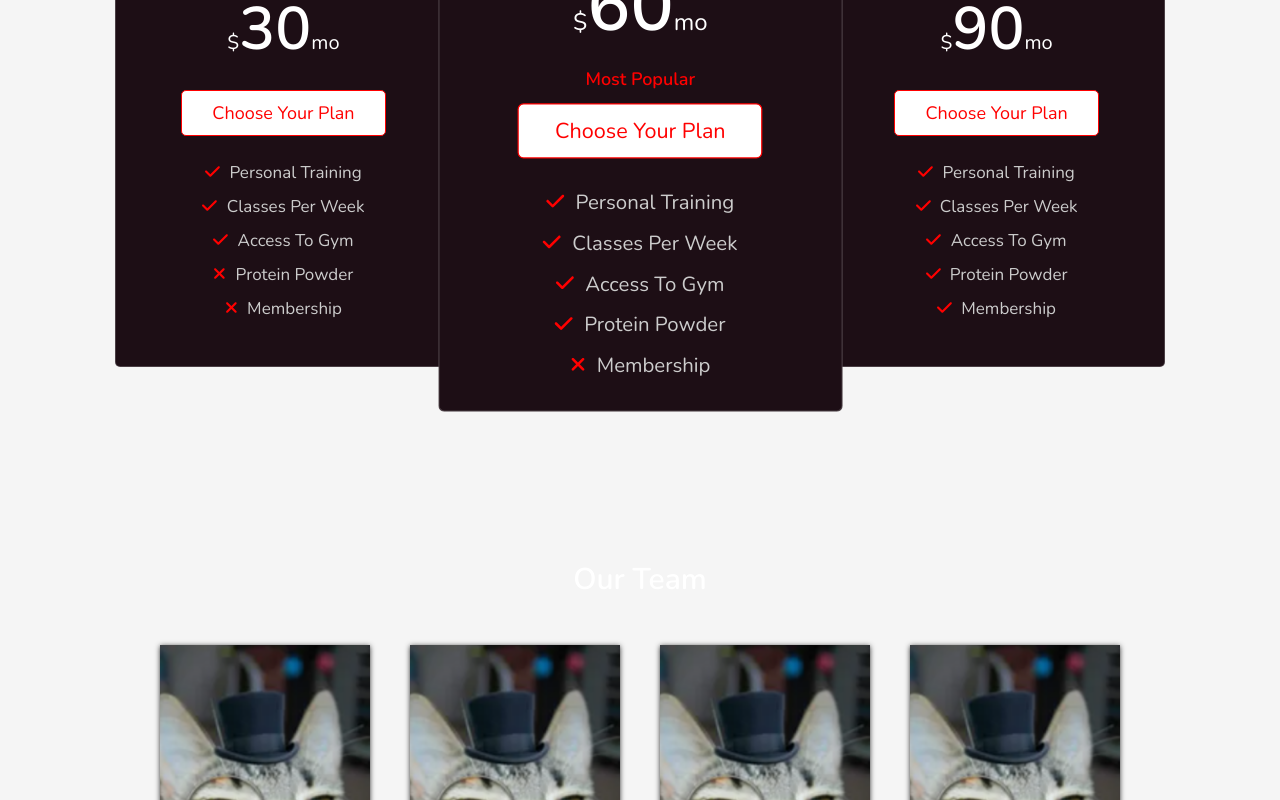
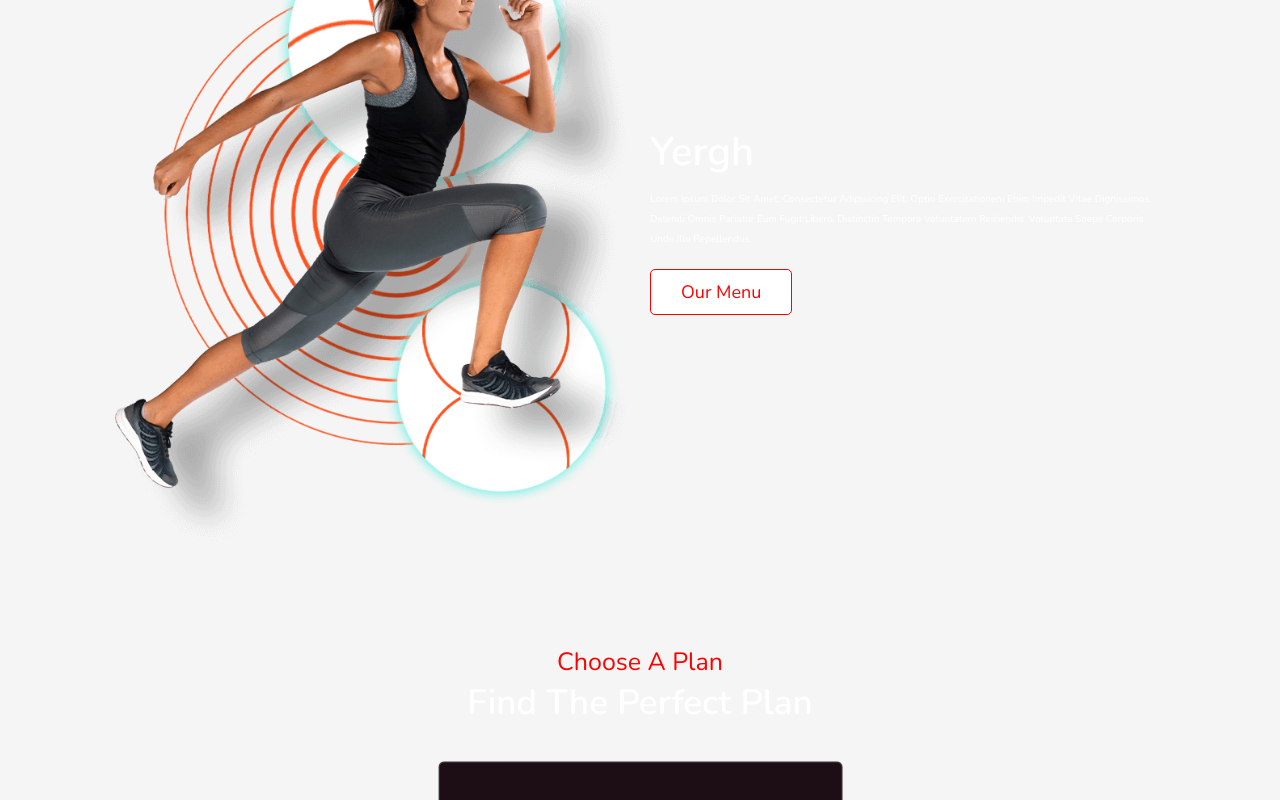
Before and after one commit to anderson-pixel/fitx, a React (Create React App) app: page / in a window 1280 px wide. Shown: the part 1460-2260 px from the top of the page. Built offline with nearby package versions, Linux system fonts and the light colour scheme.

Commit message:
Created About Section

```diff
--- a/src/App.tsx
+++ b/src/App.tsx
@@ -11,6 +11,7 @@ import Pricing from './components/header/Pricing/pricing';
 import Team from './components/header/Team/team';
 import Footer from './components/header/Footer/footer';
 import Contact from './components/header/Contact/contact';
+import About from './components/header/About/about';
 
 
 function App() {
@@ -28,6 +29,7 @@ function App() {
       <Header toggleTheme={toggleTheme}/>
       <Home/>
       <Feature />
+      <About />
       <Pricing />
       <Team />
       <Contact/>
--- /dev/null
+++ b/src/components/header/About/about.tsx
@@ -0,0 +1,30 @@
+import React from 'react'
+import styled from 'styled-components';
+import { FontAwesomeIcon } from '@fortawesome/react-fontawesome'
+import { faCheck,faCheckSquare } from '@fortawesome/free-solid-svg-icons';
+import aboutimg from '../../../images/aboutimg.png'
+
+const AboutContainer = styled.section`
+height: auto;
+width: 100%;
+`
+
+function About() {
+  return (
+    <AboutContainer className='about' id='about'>
+
+      <div className="image">
+            <img src={aboutimg} className='w-100' alt=''></img>
+          </div>
+
+          <div className="content">
+            <h3>yergh</h3>
+            <p>Lorem ipsum dolor sit amet, consectetur adipisicing elit. Optio exercitationem enim impedit vitae dignissimos, deleniti omnis pariatur eum fugit libero, distinctio tempora voluptatem reiciendis, voluptate saepe corporis unde illo repellendus.</p>
+            <a href='#menu' className="btn">our menu</a>
+          </div>
+
+    </AboutContainer>
+  )
+}
+
+export default About;
--- a/src/components/header/Contact/contact.tsx
+++ b/src/components/header/Contact/contact.tsx
@@ -2,6 +2,7 @@ import React from 'react';
 import styled from 'styled-components';
 const ContactContainer = styled.section`
   width:100%;
+  height: 580px;
   display:flex;
   justify-content: center;
   align-items: center;
@@ -59,8 +60,8 @@ textarea {
 
 function Contact() {
   return (
-    <ContactContainer>
-        <div id='contact'>
+    <ContactContainer id='contact'>
+        <div>
             <h1>Contact Us</h1>
             <form>
                 <input type='text' placeholder='Full Name' required/>
--- a/src/components/header/Features/feature.tsx
+++ b/src/components/header/Features/feature.tsx
@@ -86,9 +86,9 @@ h1 {
 
 const Feature = () => {
   return (
-    <FeaturesContainer>
+    <FeaturesContainer id='features'>
 
-      <h1 id='features' className="fe1">FEATURES</h1>
+      <h1 className="fe1">FEATURES</h1>
 
       <div className="card-container">
 
--- a/src/components/header/Footer/footer.tsx
+++ b/src/components/header/Footer/footer.tsx
@@ -21,7 +21,8 @@ function Footer() {
       <div className="box">
         <h3>links</h3>
         <a className="links" href="#home">home</a>
-          <a className="links" href="#fetures">features</a>
+          <a className="links" href="#about">about</a>
+          <a className="links" href="#features">features</a>
           <a className="links" href="#pricing">pricing</a>
           <a className="links" href="#trainers">trainers</a>
           <a className="links" href="#contact">contact</a>
--- a/src/components/header/Home/home.tsx
+++ b/src/components/header/Home/home.tsx
@@ -1,10 +1,11 @@
 import React from 'react';
 import styled from 'styled-components';
+import imghome from '../../../images/img6.jpg'
 
 const HomeContainer = styled.section`
 padding: 0;
-margin-top: 6.5rem;
-height: 470px;
+height: 670px;
+background: url(${imghome});
 
 .slide {
     min-height:70vh;
@@ -29,16 +30,19 @@ height: 470px;
         .btn {
             margin-top: 1rem;
             display: inline-block;
-            padding:1rem 2.8rem;
-            padding-right: 3rem;
-            background: linear-gradient(130deg, red, transparent 90%);
+            padding:1rem 3rem;
+            background: white;
+            color: red;
+            border: 1px solid red;
             cursor: pointer;
-            font-size: 1.7rem;
-            color: ${props => props.theme.colors.text};
-
-            &:hover {
-                transform: scale(1.1);
-            }
+            border-radius: .5rem;
+            font-size: 1.8rem;
+            text-transform: capitalize;
+            transition: all 0.2s ease-in-out;
+            &:hover{
+            background: red;
+            color: white;
+        }
         }
     }
 }
--- a/src/components/header/Pricing/pricing.tsx
+++ b/src/components/header/Pricing/pricing.tsx
@@ -4,7 +4,7 @@ import { FontAwesomeIcon } from '@fortawesome/react-fontawesome'
 import { faCheck,faTimes } from '@fortawesome/free-solid-svg-icons';
 
 const PricingContainer = styled.section`
-height: 800px;
+height: auto;
 width: 100%;
 color: ${props => props.theme.colors.text};
 
@@ -12,7 +12,7 @@ color: ${props => props.theme.colors.text};
   height: 970px;
 }
 @media (max-width: 558px) {
-  height: 1350px;
+  height: 1390px;
 }
 
 .link-btn {
@@ -40,7 +40,7 @@ function Pricing() {
     <PricingContainer className="pricing" id='pricing'>
       <div className="heading">
         <span>choose a plan</span>
-        <h3>something</h3>
+        <h3>Find The Perfect Plan</h3>
       </div>
 
       <div className="box-container container">
--- a/src/components/header/header.tsx
+++ b/src/components/header/header.tsx
@@ -23,6 +23,7 @@ const Header: React.FC<Props> = ({ toggleTheme }) => {
 
         <nav className="navbar">
           <a href="#home">home</a>
+          <a href="#about">about</a>
           <a href="#features">features</a>
           <a href="#pricing">pricing</a>
           <a href="#trainers">trainers</a>
@@ -38,7 +39,7 @@ const Header: React.FC<Props> = ({ toggleTheme }) => {
         width={40}
         handleDiameter={20}
         offColor={shade(0.40, colors.primary)}
-        onColor={colors.secundary}
+        onColor={shade(0.60,colors.secundary)}
         />
 
         <div  className="fas fa-bars">
--- a/src/index.scss
+++ b/src/index.scss
@@ -286,12 +286,12 @@ code {
 .team .box-container .box .share {
   position: absolute;
   top: 1rem;
-  right: -100%;
+  left: -100%;
   display: flex;
   flex-flow: column;
 }
 .team .box-container .box:hover .share{
-  right: 0;
+  left: 0;
 }
 .team .box-container .box .share a{
   height: 4rem;
@@ -345,6 +345,47 @@ code {
   }
 }
 
+.about {
+  display: flex;
+  align-items: center;
+  flex-wrap: wrap;
+  gap: 2rem;
+}
+.about .image{
+  flex: 1 1 40rem;
+}
+.about .image img{
+  width: 100%;
+}
+.about .content {
+  flex: 1 1 40rem;
+}
+.about .content h3 {
+  font-size: 4rem;
+  color: #fff;
+}
+.about .content p{
+  padding: 1rem 0;
+  line-height: 2;
+  color: #fff;
+}
+.about .btn {
+  margin-top: 1rem;
+  display: inline-block;
+  padding:1rem 3rem;
+  background: white;
+  color: red;
+  border: 1px solid red;
+  cursor: pointer;
+  border-radius: .5rem;
+  font-size: 1.8rem;
+  text-transform: capitalize;
+  transition: all 0.2s ease-in-out;
+  &:hover{
+    background: red;
+    color: white;
+   }
+}
 
 //media query
 
--- a/src/styles/themes/dark.ts
+++ b/src/styles/themes/dark.ts
@@ -3,7 +3,7 @@ export default {
 
     colors: {
         primary: '#333',
-        secundary: '#c62e65',
+        secundary: '#FF0000',
 
         background: '#222',
         text: '#fff'
```
Also changed, not shown: src/images/aboutimg.png (added), src/images/img6.jpg (added).
